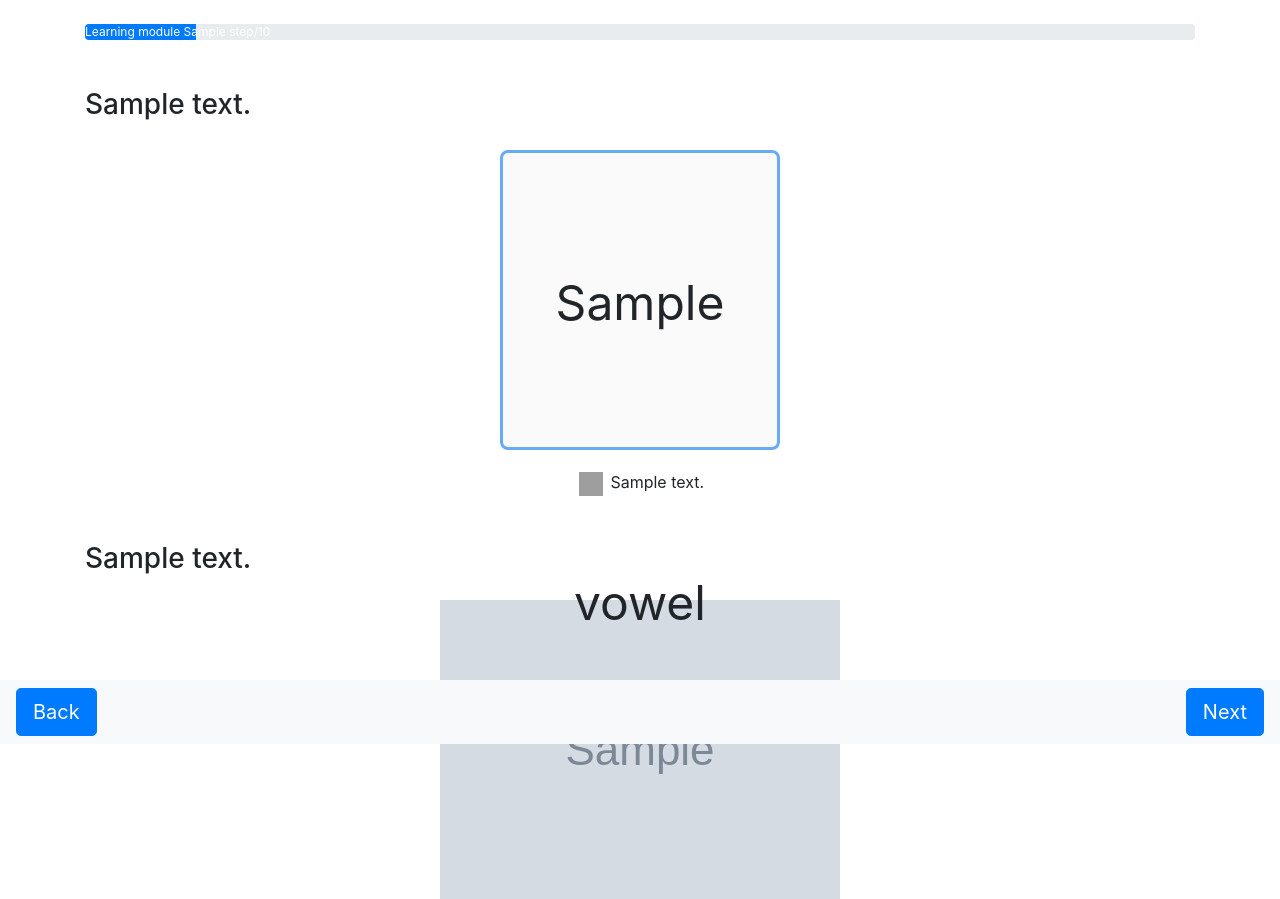
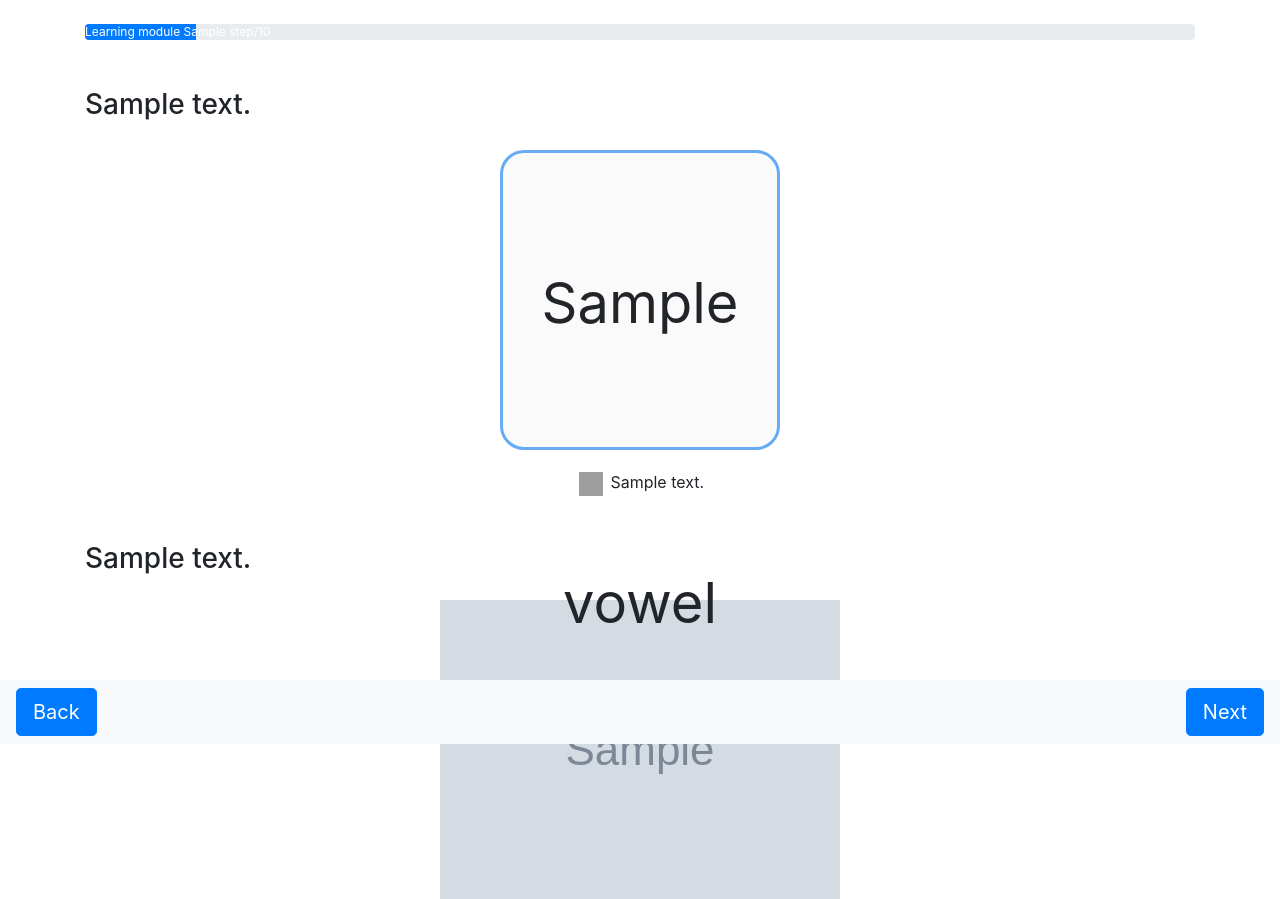
Before and after one commit to shallotly/ui-design-ipa, a Flask app: template templates/learn.html in a window 1280 px wide. Shown: the part 56-955 px from the top of the page. Run offline with Flask 2, Linux system fonts and the light colour scheme; the template is opened without the code that fills it: most values are stand-ins (such as "Sample title", 1, 10 or a date in 2020); grey boxes marked "Sample" are stand-in pictures; some libraries are stand-ins or nearby versions; grey boxes are pictures that could not be loaded.

Commit message:
style changes

```diff
--- a/static/main.css
+++ b/static/main.css
@@ -116,10 +116,10 @@
   border-style: solid;
   background-color: #fafafa;
   border-color: #67abf4;
-  border-radius: 0.5rem;
+  border-radius: 1.5rem;
   height: 300px;
   line-height: 300px;
-  font-size: 48px;
+  font-size: 56px;
   width: 80%;
   margin: 20px auto;
 }
```
